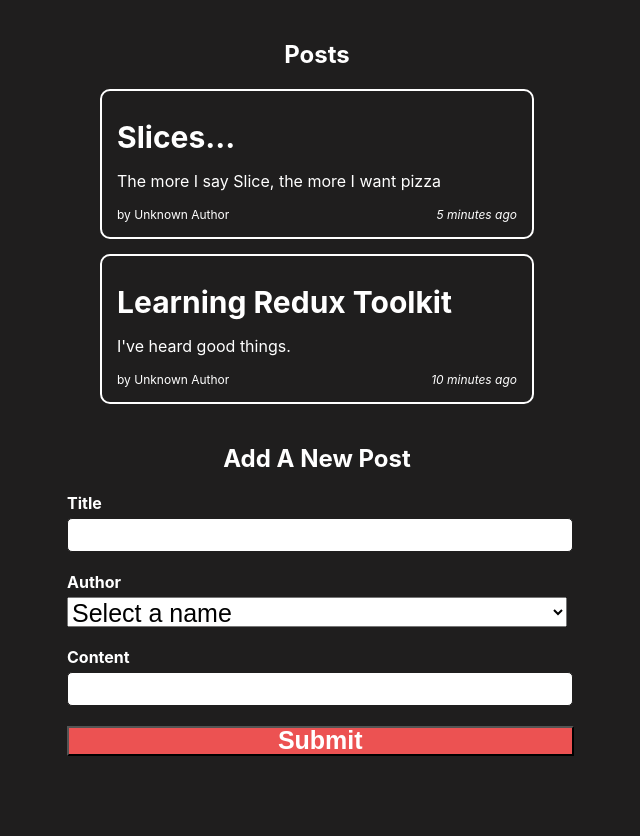
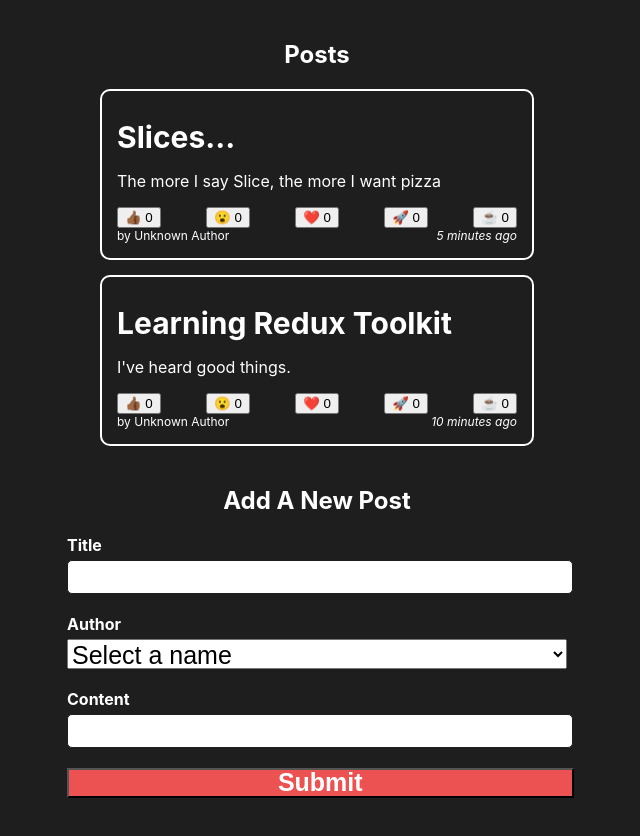
Before and after one commit to tagbochinedu/Bulletin-Board, a React (Create React App) app: page / in a window 1280 px wide. Shown: the top 836 px of the page, without its empty margins (323-963 px from the left). Built offline with nearby package versions, Linux system fonts and the light colour scheme.

Commit message:
reaction buttons added and functional-final commit

```diff
--- a/src/Features/Post/PostList.js
+++ b/src/Features/Post/PostList.js
@@ -1,11 +1,12 @@
-import { useSelector } from "react-redux";
-import { selectAllPosts } from "./postSlice";
+import { useSelector, useDispatch } from "react-redux";
+import { selectAllPosts, reactionAdded } from "./postSlice";
 import { selectAllUsers } from "../Users/userSlice";
 import { parseISO, formatDistanceToNow } from "date-fns";
 
 const PostList = () => {
   const posts = useSelector(selectAllPosts);
   const users = useSelector(selectAllUsers);
+  const dispatch= useDispatch()
 
   const TimeStamp = (time) => {
     let timeAgo = "";
@@ -14,7 +15,18 @@
     timeAgo = `${timePeriod} ago`;
     return timeAgo;
   };
-  const OrderedPosts = posts.slice().sort((a,b)=>b.date.localeCompare(a.date))
+  //code snippet for arranging posts from most recent to oldest
+  const OrderedPosts = posts
+    .slice()
+    .sort((a, b) => b.date.localeCompare(a.date));
+
+  const reactionEmoji = {
+    thumbsUp: "👍🏾",
+    wow: "😮",
+    heart: "❤️",
+    rocket: "🚀",
+    coffee: "☕",
+  };
 
   return (
     <section>
@@ -25,6 +37,23 @@
           <article key={post.id} className="post">
             <h3>{post.title}</h3>
             <p>{post.content.substring(0, 100)}</p>
+            <div>
+              {Object.entries(reactionEmoji).map(([name, emoji]) => {
+                return (
+                  <button
+                    key={name}
+                    type="button"
+                    onClick={() => {
+                      dispatch(
+                        reactionAdded({ postId: post.id, reaction: name })
+                      );
+                    }}
+                  >
+                    {emoji} {post.reactions[name]}
+                  </button>
+                );
+              })}
+            </div>
             <div>
               <span>by {user ? post.userId : "Unknown Author"}</span>
               <span>
--- a/src/Features/Post/postSlice.js
+++ b/src/Features/Post/postSlice.js
@@ -7,12 +7,14 @@
     title: "Learning Redux Toolkit",
     content: "I've heard good things.",
     date: sub(new Date(), { minutes: 10 }).toISOString(),
+    reactions: { thumbsUp: 0, wow: 0, heart: 0, rocket: 0, coffee: 0 },
   },
   {
     id: "2",
     title: "Slices...",
     content: "The more I say Slice, the more I want pizza",
     date: sub(new Date(), { minutes: 5 }).toISOString(),
+    reactions: { thumbsUp: 0, wow: 0, heart: 0, rocket: 0, coffee: 0 },
   },
 ];
 //This is a method which accepts an initial state, an object of reducer functions, and a "slice name", and automatically generates action creators and action types that correspond to the reducers and state
@@ -33,15 +35,23 @@
             content: body.content,
             date: new Date().toISOString(),
             userId: body.userId,
+            reactions: { thumbsUp: 0, wow: 0, heart: 0, rocket: 0, coffee: 0 },
           },
         };
       },
+    },
+    reactionAdded(state, action) {
+      const { postId, reaction } = action.payload;
+      const existingPost = state.find((post) => post.id === postId);
+      if (existingPost) {cd
+        existingPost.reactions[reaction]++;
+      }
     },
   },
 });
 
 export const selectAllPosts = (state) => state.posts;
 //the createSlice creates an action creator function which returns an action. An action is an object which contains type and payload keys
-export const { postAdd } = postSlice.actions;
+export const { postAdd, reactionAdded } = postSlice.actions;
 
 export default postSlice.reducer;
```
